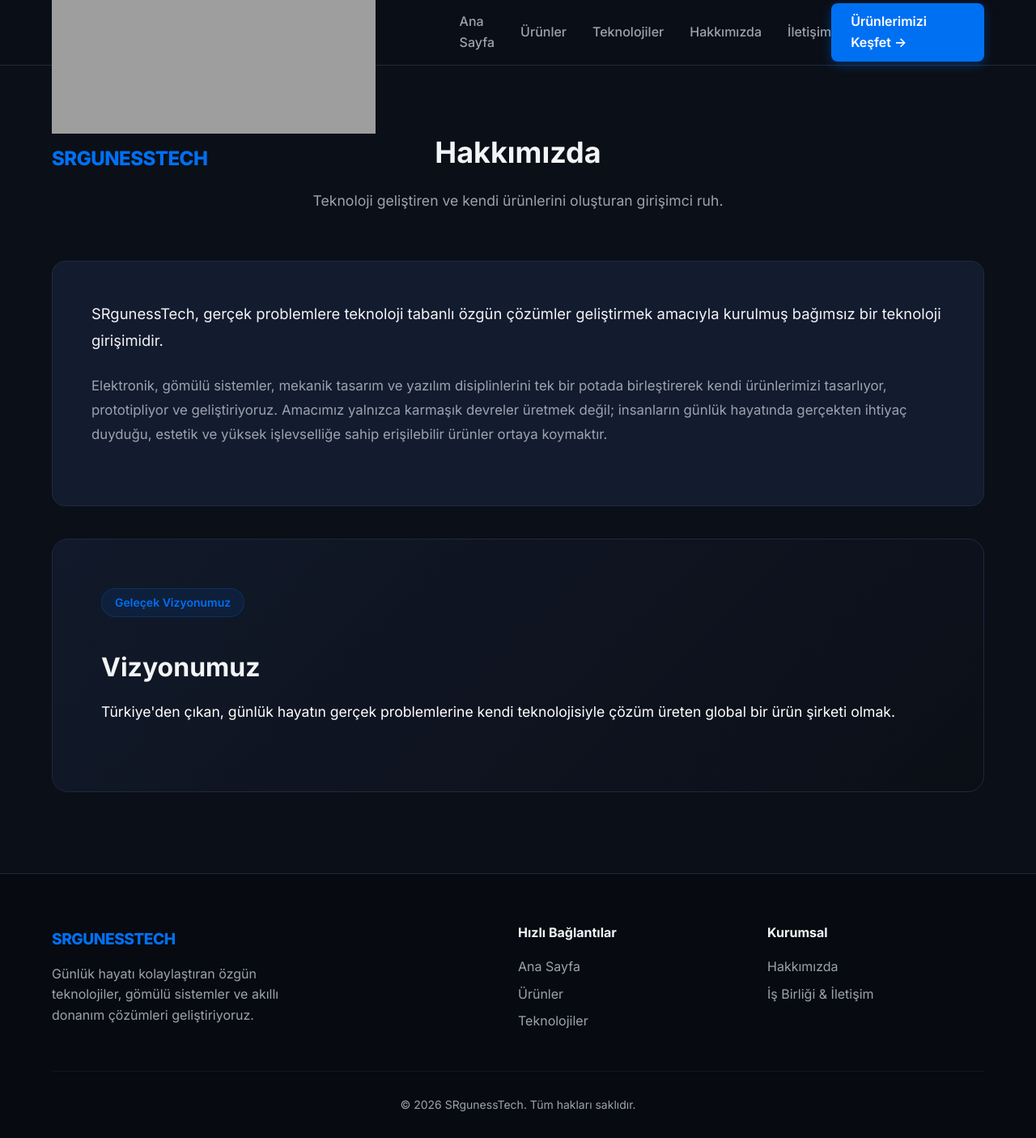
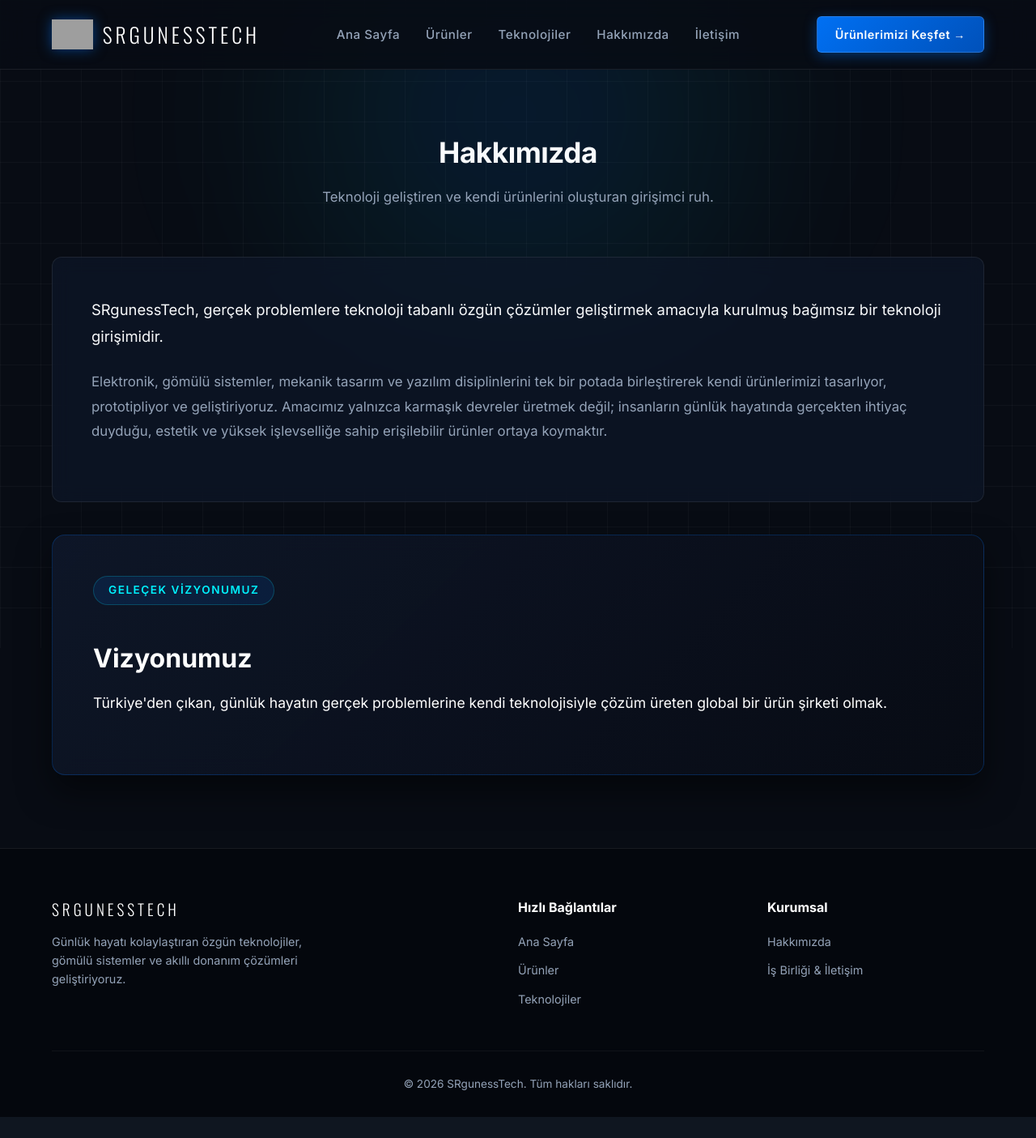
Before and after one commit to srguness7-max/SRgunessTech, a Flask app: page /hakkimizda in a window 1280 px wide. Shown: the whole page at 81% size. After the commit the page ends 1379 px from the top, so only its background shows below. Run offline with Flask 3, Linux system fonts and the light colour scheme; grey boxes are pictures that could not be loaded.

Commit message:
Update style.css

```diff
--- a/static/css/style.css
+++ b/static/css/style.css
@@ -1,14 +1,16 @@
-/* SRgunessTech Premium Dark Theme */
+/* SRgunessTech Cyber-Tech Theme */
 :root {
-    --bg-dark: #0b0f17;
-    --bg-card: #131b2e;
-    --bg-card-hover: #1c2742;
+    --bg-dark: #080c14;
+    --bg-card: rgba(15, 23, 42, 0.65);
+    --bg-card-hover: rgba(30, 41, 59, 0.85);
     --accent-blue: #0070f3;
-    --accent-glow: rgba(0, 112, 243, 0.35);
-    --text-main: #f3f4f6;
-    --text-muted: #9ca3af;
-    --border-color: #1f293d;
-    --font-family: 'Inter', system-ui, -apple-system, sans-serif;
+    --accent-cyan: #00f2fe;
+    --accent-glow: rgba(0, 112, 243, 0.4);
+    --text-main: #f8fafc;
+    --text-muted: #94a3b8;
+    --border-color: rgba(255, 255, 255, 0.08);
+    --font-main: 'Inter', sans-serif;
+    --font-tech: 'Oswald', sans-serif;
 }
 
 * {
@@ -20,20 +22,51 @@
 body {
     background-color: var(--bg-dark);
     color: var(--text-main);
-    font-family: var(--font-family);
+    font-family: var(--font-main);
     line-height: 1.6;
     overflow-x: hidden;
+    position: relative;
 }
 
+/* --- CANLI TEKNOLOJİ ARKA PLAN EFEKTLERİ --- */
+.tech-bg-grid {
+    position: fixed;
+    top: 0;
+    left: 0;
+    width: 100vw;
+    height: 100vh;
+    background-image:
+        linear-gradient(to right, rgba(255, 255, 255, 0.03) 1px, transparent 1px),
+        linear-gradient(to bottom, rgba(255, 255, 255, 0.03) 1px, transparent 1px);
+    background-size: 50px 50px;
+    z-index: -2;
+    pointer-events: none;
+}
+
+.tech-bg-glow {
+    position: fixed;
+    top: -20%;
+    left: 50%;
+    transform: translateX(-50%);
+    width: 1000px;
+    height: 600px;
+    background: radial-gradient(circle, rgba(0, 112, 243, 0.15) 0%, rgba(0, 242, 254, 0.05) 40%, transparent 70%);
+    z-index: -1;
+    pointer-events: none;
+    filter: blur(80px);
+}
+
+/* Container */
 .container {
     max-width: 1200px;
     margin: 0 auto;
     padding: 0 24px;
 }
 
+/* --- BAYKAR TARZI LOGO VE BEYAZ İNCE-UZUN BAŞLIK --- */
 header {
-    background-color: rgba(11, 15, 23, 0.85);
-    backdrop-filter: blur(12px);
+    background-color: rgba(8, 12, 20, 0.85);
+    backdrop-filter: blur(16px);
     position: fixed;
     top: 0;
     width: 100%;
@@ -45,21 +78,39 @@ nav {
     display: flex;
     justify-content: space-between;
     align-items: center;
-    height: 80px;
+    height: 85px;
 }
 
 .logo a {
-    font-size: 1.5rem;
-    font-weight: 800;
-    color: #fff;
+    display: flex;
+    align-items: center;
+    gap: 12px;
     text-decoration: none;
-    letter-spacing: -0.5px;
 }
 
-.logo span {
-    color: var(--accent-blue);
+.brand-logo {
+    height: 38px;
+    width: auto;
+    object-fit: contain;
+    filter: drop-shadow(0 0 8px rgba(0, 112, 243, 0.5));
 }
 
+.brand-name {
+    font-family: var(--font-tech);
+    font-size: 1.6rem;
+    font-weight: 300;
+    color: #ffffff;
+    letter-spacing: 4px; /* İnce ve uzun gösteren harf aralığı */
+    text-transform: uppercase;
+    transition: all 0.3s ease;
+}
+
+.logo a:hover .brand-name {
+    color: #ffffff;
+    text-shadow: 0 0 12px rgba(255, 255, 255, 0.6);
+}
+
+/* Navigation Links */
 .nav-links {
     display: flex;
     list-style: none;
@@ -71,78 +122,92 @@ nav {
     color: var(--text-muted);
     text-decoration: none;
     font-weight: 500;
+    font-size: 0.95rem;
+    letter-spacing: 0.5px;
     transition: color 0.3s ease;
 }
 
 .nav-links a:hover, .nav-links a.active {
-    color: #fff;
+    color: #ffffff;
 }
 
+/* Buttons */
 .btn-primary {
-    background: var(--accent-blue);
+    background: linear-gradient(135deg, var(--accent-blue), #0051ba);
     color: #fff;
-    padding: 10px 24px;
-    border-radius: 8px;
+    padding: 10px 22px;
+    border-radius: 6px;
     text-decoration: none;
     font-weight: 600;
+    font-size: 0.9rem;
+    letter-spacing: 0.5px;
     transition: all 0.3s ease;
-    box-shadow: 0 4px 14px var(--accent-glow);
+    box-shadow: 0 4px 16px var(--accent-glow);
     display: inline-block;
-    border: none;
+    border: 1px solid rgba(255, 255, 255, 0.15);
     cursor: pointer;
 }
 
 .btn-primary:hover {
     transform: translateY(-2px);
-    box-shadow: 0 6px 20px var(--accent-glow);
+    box-shadow: 0 6px 24px var(--accent-glow);
+    border-color: rgba(255, 255, 255, 0.3);
 }
 
 .btn-secondary {
-    background: transparent;
+    background: rgba(255, 255, 255, 0.03);
     color: #fff;
-    padding: 10px 24px;
-    border-radius: 8px;
+    padding: 10px 22px;
+    border-radius: 6px;
     text-decoration: none;
     font-weight: 600;
+    font-size: 0.9rem;
     border: 1px solid var(--border-color);
     transition: all 0.3s ease;
     display: inline-block;
+    backdrop-filter: blur(8px);
 }
 
 .btn-secondary:hover {
-    background: rgba(255, 255, 255, 0.05);
-    border-color: #4b5563;
+    background: rgba(255, 255, 255, 0.08);
+    border-color: rgba(255, 255, 255, 0.25);
 }
 
+/* Hero Section */
 .hero {
-    padding: 180px 0 100px;
+    padding: 200px 0 120px;
     text-align: center;
 }
 
 .hero-tag {
     display: inline-block;
-    padding: 6px 16px;
-    background: rgba(0, 112, 243, 0.1);
-    color: var(--accent-blue);
-    border-radius: 20px;
-    font-size: 0.875rem;
+    padding: 6px 18px;
+    background: rgba(0, 112, 243, 0.12);
+    color: var(--accent-cyan);
+    border-radius: 30px;
+    font-size: 0.85rem;
     font-weight: 600;
-    margin-bottom: 24px;
-    border: 1px solid rgba(0, 112, 243, 0.2);
+    letter-spacing: 1.5px;
+    text-transform: uppercase;
+    margin-bottom: 28px;
+    border: 1px solid rgba(0, 242, 254, 0.2);
 }
 
 .hero h1 {
-    font-size: 3.5rem;
+    font-size: 3.8rem;
     font-weight: 800;
     line-height: 1.15;
     margin-bottom: 24px;
     letter-spacing: -1px;
+    background: linear-gradient(180deg, #ffffff 0%, #cbd5e1 100%);
+    -webkit-background-clip: text;
+    -webkit-text-fill-color: transparent;
 }
 
 .hero p {
-    font-size: 1.25rem;
+    font-size: 1.2rem;
     color: var(--text-muted);
-    max-width: 700px;
+    max-width: 720px;
     margin: 0 auto 40px;
 }
 
@@ -152,8 +217,9 @@ nav {
     gap: 16px;
 }
 
+/* Sections & Cards */
 section {
-    padding: 100px 0;
+    padding: 90px 0;
 }
 
 .section-title {
@@ -162,46 +228,70 @@ section {
 }
 
 .section-title h2 {
-    font-size: 2.25rem;
+    font-size: 2.2rem;
     font-weight: 700;
-    margin-bottom: 16px;
+    margin-bottom: 14px;
+    letter-spacing: -0.5px;
 }
 
 .section-title p {
     color: var(--text-muted);
-    font-size: 1.1rem;
+    font-size: 1.05rem;
 }
 
 .grid-3 {
     display: grid;
     grid-template-columns: repeat(auto-fit, minmax(320px, 1fr));
-    gap: 32px;
+    gap: 28px;
 }
 
 .card {
     background: var(--bg-card);
+    backdrop-filter: blur(12px);
     padding: 36px;
-    border-radius: 16px;
+    border-radius: 12px;
     border: 1px solid var(--border-color);
     transition: all 0.3s ease;
+    position: relative;
+    overflow: hidden;
+}
+
+.card::before {
+    content: '';
+    position: absolute;
+    top: 0;
+    left: 0;
+    width: 100%;
+    height: 2px;
+    background: linear-gradient(90deg, transparent, var(--accent-blue), transparent);
+    opacity: 0;
+    transition: opacity 0.3s ease;
 }
 
 .card:hover {
     transform: translateY(-5px);
-    border-color: rgba(0, 112, 243, 0.4);
+    border-color: rgba(0, 112, 243, 0.3);
     background: var(--bg-card-hover);
+    box-shadow: 0 10px 30px rgba(0, 0, 0, 0.4);
+}
+
+.card:hover::before {
+    opacity: 1;
 }
 
 .card-num {
-    font-size: 1.5rem;
-    font-weight: 800;
-    color: var(--accent-blue);
-    margin-bottom: 16px;
+    font-family: var(--font-tech);
+    font-size: 1.6rem;
+    font-weight: 400;
+    color: var(--accent-cyan);
+    margin-bottom: 14px;
+    letter-spacing: 2px;
 }
 
 .card h3 {
-    font-size: 1.35rem;
+    font-size: 1.3rem;
     margin-bottom: 12px;
+    color: #fff;
 }
 
 .card p {
@@ -209,23 +299,20 @@ section {
     font-size: 0.95rem;
 }
 
+/* Banner */
 .rd-banner {
-    background: linear-gradient(135deg, rgba(19, 27, 46, 0.8), rgba(11, 15, 23, 0.9));
-    border: 1px solid var(--border-color);
-    border-radius: 20px;
-    padding: 60px;
-    display: flex;
-    align-items: center;
-    gap: 40px;
-}
-
-.rd-content {
-    flex: 1;
+    background: linear-gradient(135deg, rgba(15, 23, 42, 0.9), rgba(8, 12, 20, 0.95));
+    border: 1px solid rgba(0, 112, 243, 0.25);
+    border-radius: 16px;
+    padding: 50px;
+    backdrop-filter: blur(12px);
+    box-shadow: 0 20px 40px rgba(0, 0, 0, 0.5);
 }
 
 .rd-content h3 {
     font-size: 2rem;
     margin-bottom: 16px;
+    color: #fff;
 }
 
 .rd-content p {
@@ -233,10 +320,11 @@ section {
     margin-bottom: 24px;
 }
 
+/* Footer */
 footer {
     border-top: 1px solid var(--border-color);
     padding: 60px 0 30px;
-    background: #070a10;
+    background: #04070d;
 }
 
 .footer-grid {
@@ -248,12 +336,14 @@ footer {
 
 .footer-info p {
     color: var(--text-muted);
-    margin-top: 12px;
+    font-size: 0.9rem;
     max-width: 320px;
 }
 
 .footer-links h4 {
     margin-bottom: 16px;
+    font-size: 1rem;
+    color: #fff;
 }
 
 .footer-links ul {
@@ -261,12 +351,13 @@ footer {
 }
 
 .footer-links li {
-    margin-bottom: 8px;
+    margin-bottom: 10px;
 }
 
 .footer-links a {
     color: var(--text-muted);
     text-decoration: none;
+    font-size: 0.9rem;
     transition: color 0.3s ease;
 }
 
@@ -277,11 +368,12 @@ footer {
 .footer-bottom {
     text-align: center;
     color: var(--text-muted);
-    font-size: 0.875rem;
+    font-size: 0.85rem;
     padding-top: 30px;
     border-top: 1px solid rgba(255, 255, 255, 0.05);
 }
 
+/* Form Styles */
 .form-group {
     margin-bottom: 20px;
 }
@@ -290,21 +382,24 @@ footer {
     display: block;
     margin-bottom: 8px;
     font-weight: 500;
+    font-size: 0.9rem;
 }
 
 .form-control {
     width: 100%;
     padding: 12px 16px;
-    background: var(--bg-card);
+    background: rgba(15, 23, 42, 0.8);
     border: 1px solid var(--border-color);
-    border-radius: 8px;
+    border-radius: 6px;
     color: #fff;
     font-family: inherit;
+    transition: border-color 0.3s ease;
 }
 
 .form-control:focus {
     outline: none;
     border-color: var(--accent-blue);
+    box-shadow: 0 0 10px rgba(0, 112, 243, 0.2);
 }
 
 textarea.form-control {
```
